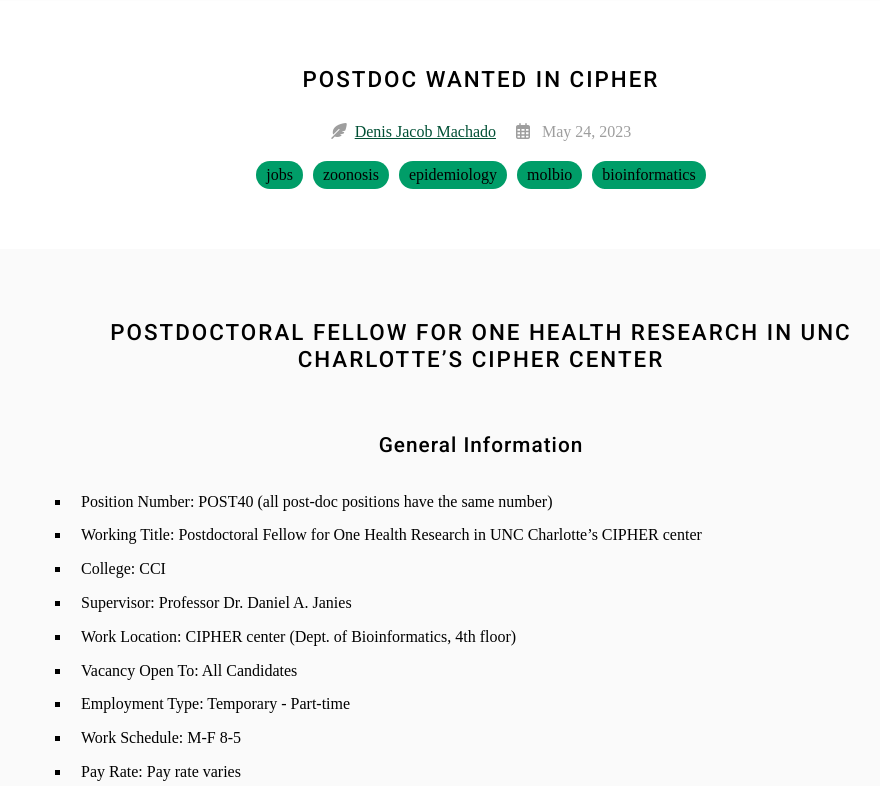
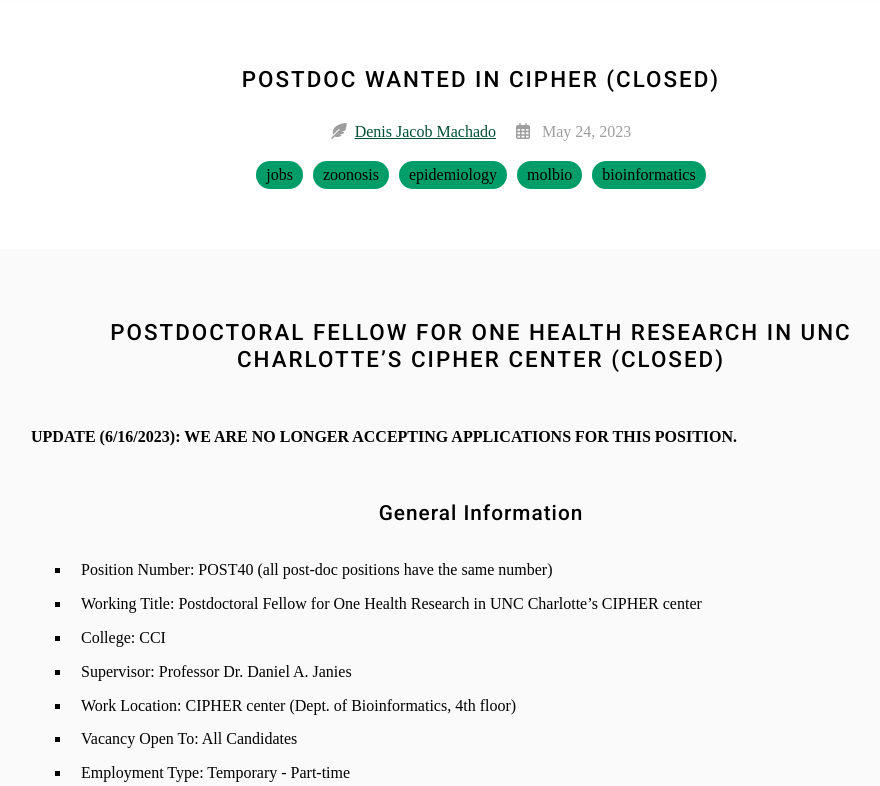
Before and after one commit to machadodj/machadodj.github.io, a Jekyll site: the page built from _posts/2023-05-24-POSTDOC.md, in a window 1280 px wide and 900 px high, cut to the strip 114-900 px from the top of the window. Shown: the whole strip, without its empty margins (159-1039 px from the left). Built offline with Jekyll 4.4.1, drawn with Linux system fonts in a browser that asks for light colours; nearby versions of some CDN libraries; some web fonts are replaced; some of the changed text lies outside the part shown.

Commit message:
Update 2023-05-24-POSTDOC.md

```diff
--- a/_posts/2023-05-24-POSTDOC.md
+++ b/_posts/2023-05-24-POSTDOC.md
@@ -1,5 +1,5 @@
 ---
-title: Postdoc wanted in CIPHER
+title: Postdoc wanted in CIPHER (CLOSED)
 tags:
   - jobs
   - zoonosis
@@ -10,8 +10,9 @@
 member: Denis_Jacob_Machado
 ---
 
+# Postdoctoral Fellow for One Health Research in UNC Charlotte's CIPHER center (CLOSED)
 
-# Postdoctoral Fellow for One Health Research in UNC Charlotte's CIPHER center
+**UPDATE (6/16/2023): WE ARE NO LONGER ACCEPTING APPLICATIONS FOR THIS POSITION.**
 
 ## General Information
 
@@ -79,5 +80,9 @@
 - Name and contact information of three professional references
 - All forms completed
 
+# NOTE
+
+UPDATE (6/16/2023): WE ARE NO LONGER ACCEPTING APPLICATIONS FOR THIS POSITION.
+
 {% include link.html link="https://jobs.charlotte.edu/" text="Find post in NinerTalent" icon="fas fa-arrow-right" flip=true %}
 {:.center}
```
